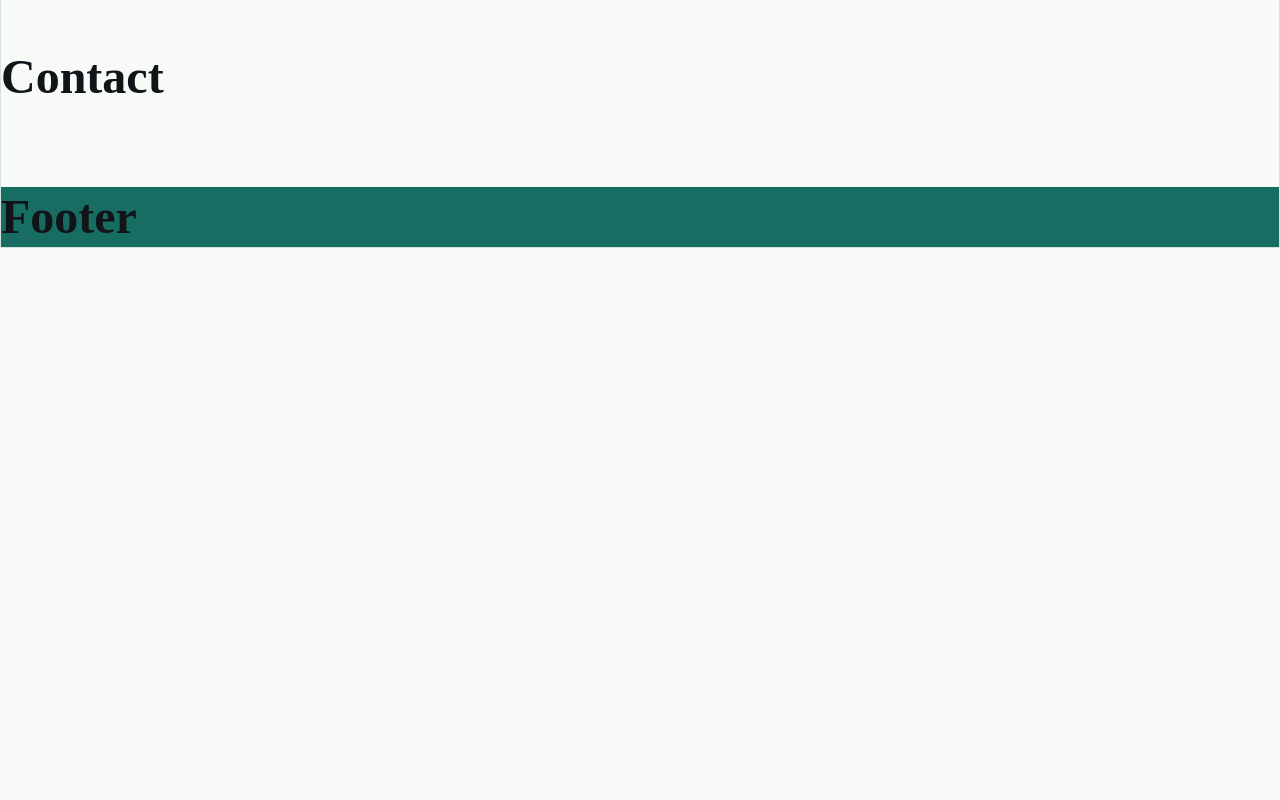
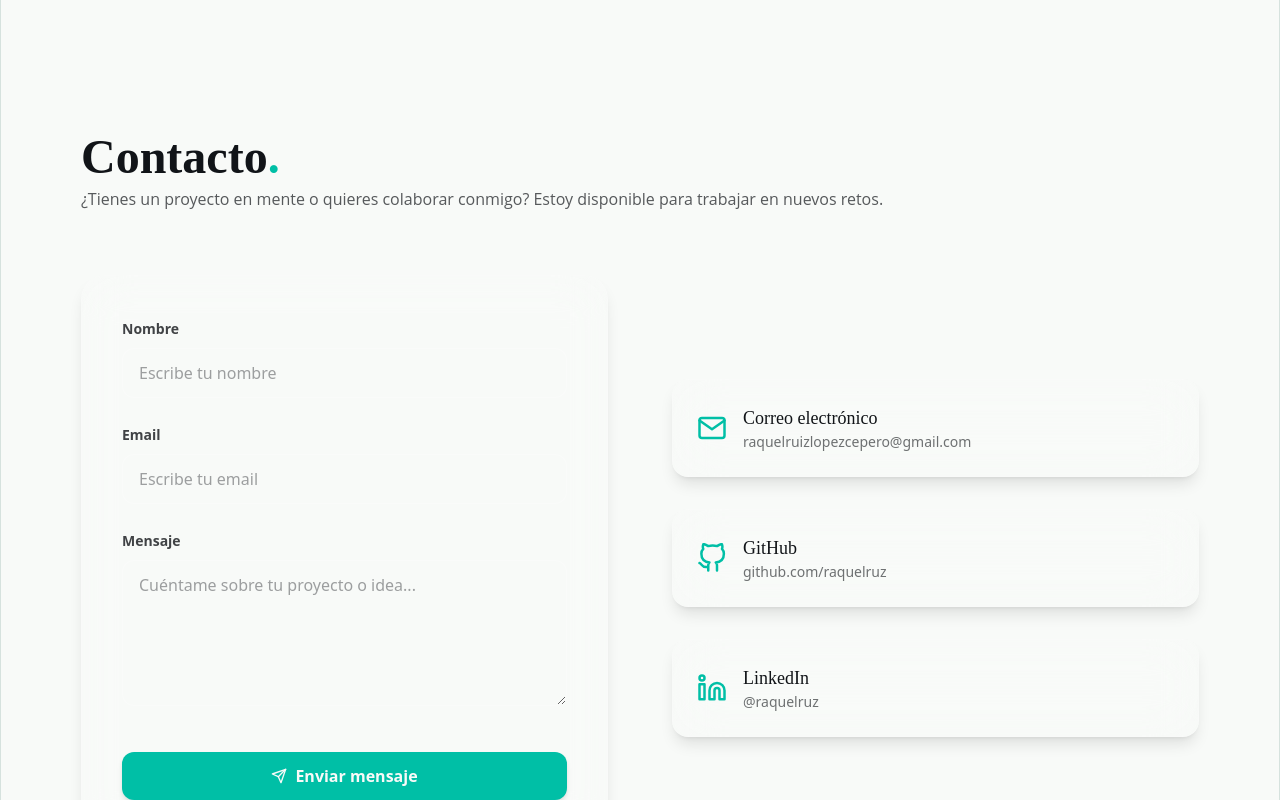
Before and after one commit to raquelruz/portfolio-react, a React (Vite) app: page / in a window 1280 px wide. Shown: the part 4120-4920 px from the top of the page. Before the commit the page ends 4368 px from the top, so only its background shows below. Built offline with nearby package versions, Linux system fonts and the light colour scheme.

Commit message:
feature(contact): first design for contact

```diff
--- a/index.html
+++ b/index.html
@@ -8,9 +8,9 @@
 		<link rel="preconnect" href="https://fonts.googleapis.com" />
 		<link rel="preconnect" href="https://fonts.gstatic.com" crossorigin />
 		<link
-  href="https://fonts.googleapis.com/css2?family=Oswald:wght@500;600&family=Outfit:wght@300;400;600&display=swap"
-  rel="stylesheet"
-/>
+			href="https://fonts.googleapis.com/css2?family=Oswald:wght@500;600&family=Outfit:wght@300;400;600&display=swap"
+			rel="stylesheet"
+		/>
 
 		<title>portfolio-react</title>
 	</head>
--- a/src/components/Contact.jsx
+++ b/src/components/Contact.jsx
@@ -1,7 +1,168 @@
+import { motion } from "framer-motion";
+import { FiMail, FiGithub, FiLinkedin, FiSend } from "react-icons/fi";
+import { useState } from "react";
+
 export const Contact = () => {
-    return (
-        <div>
-            <h1>Contact</h1>
-        </div>
-    )
-}
+	const [form, setForm] = useState({
+		name: "",
+		email: "",
+		message: "",
+	});
+
+	const handleChange = (event) => {
+		setForm({ ...form, [event.target.name]: event.target.value });
+	};
+
+	const handleSubmit = (event) => {
+		event.preventDefault();
+
+		const subject = encodeURIComponent(`Nuevo mensaje de ${form.name}`);
+		const body = encodeURIComponent(
+			`Nombre: ${form.name}\nEmail: ${form.email}\n\nMensaje:\n${form.message}`
+		);
+
+		window.location.href = `mailto:raquelruizlopezcepero@gmail.com?subject=${subject}&body=${body}`;
+	};
+
+	return (
+		<section
+			id="contact"
+			className="px-6 md:px-20 py-20 bg-bg text-text transition-colors duration-700"
+		>
+			<motion.div
+				initial={{ opacity: 0, y: 20 }}
+				whileInView={{ opacity: 1, y: 0 }}
+				transition={{ duration: 0.7 }}
+				viewport={{ once: true }}
+				className="mb-16"
+			>
+				<h1 className="text-4xl md:text-5xl font-bold font-title">
+					Contacto<span className="text-accent">.</span>
+				</h1>
+				<p className="text-text/70 font-landing mx-auto">
+					¿Tienes un proyecto en mente o quieres colaborar conmigo?
+					Estoy disponible para trabajar en nuevos retos.
+				</p>
+			</motion.div>
+
+			<div className="grid grid-cols-1 lg:grid-cols-2 gap-16">
+				<motion.form
+					onSubmit={handleSubmit}
+					initial={{ opacity: 0, x: -20 }}
+					whileInView={{ opacity: 1, x: 0 }}
+					transition={{ duration: 0.8 }}
+					viewport={{ once: true }}
+					className="bg-white/5 backdrop-blur-xl border border-white/10 rounded-3xl p-10 shadow-lg"
+				>
+					<div className="flex flex-col gap-6">
+						<div>
+							<label className="text-sm font-semibold text-text/80">Nombre</label>
+							<input
+								type="text"
+								name="name"
+								value={form.name}
+								onChange={handleChange}
+								className="w-full mt-2 px-4 py-3 rounded-xl bg-white/5 border border-white/20 text-text placeholder-text/40 focus:border-accent focus:ring-2 focus:ring-accent/40 outline-none transition-all"
+								placeholder="Escribe tu nombre"
+								required
+							/>
+						</div>
+
+						<div>
+							<label className="text-sm font-semibold text-text/80">Email</label>
+							<input
+								type="email"
+								name="email"
+								value={form.email}
+								onChange={handleChange}
+								className="w-full mt-2 px-4 py-3 rounded-xl bg-white/5 border border-white/20 text-text placeholder-text/40 focus:border-accent focus:ring-2 focus:ring-accent/40 outline-none transition-all"
+								placeholder="Escribe tu email"
+								required
+							/>
+						</div>
+
+						<div>
+							<label className="text-sm font-semibold text-text/80">Mensaje</label>
+							<textarea
+								name="message"
+								value={form.message}
+								onChange={handleChange}
+								rows="5"
+								className="w-full mt-2 px-4 py-3 rounded-xl bg-white/5 border border-white/20 text-text placeholder-text/40 focus:border-accent focus:ring-2 focus:ring-accent/40 outline-none transition-all"
+								placeholder="Cuéntame sobre tu proyecto o idea..."
+								required
+							></textarea>
+						</div>
+
+						<motion.button
+							type="submit"
+							whileHover={{ scale: 1.04 }}
+							whileTap={{ scale: 0.95 }}
+							transition={{ type: "spring", stiffness: 300 }}
+							className="mt-4 w-full flex items-center justify-center gap-2 bg-accent text-bg font-semibold py-3 rounded-xl shadow-md hover:bg-accent/80 transition-all"
+						>
+							<FiSend />
+							Enviar mensaje
+						</motion.button>
+					</div>
+				</motion.form>
+
+				{/* RRSS */}
+				<motion.div
+					initial={{ opacity: 0, x: 20 }}
+					whileInView={{ opacity: 1, x: 0 }}
+					transition={{ duration: 0.8 }}
+					viewport={{ once: true }}
+					className="flex flex-col justify-center gap-8"
+				>
+					<a
+						href="mailto:raquelruizlopezcepero@gmail.com"
+						className="group flex items-center gap-4 p-6 rounded-2xl bg-white/5 backdrop-blur-xl border border-white/10 shadow-lg hover:border-accent hover:shadow-accent/20 transition-all"
+					>
+						<div className="text-3xl text-accent">
+							<FiMail />
+						</div>
+						<div>
+							<p className="font-title text-lg group-hover:text-accent transition">
+								Correo electrónico
+							</p>
+							<p className="text-text/60 text-sm">raquelruizlopezcepero@gmail.com</p>
+						</div>
+					</a>
+
+					<a
+						href="https://github.com/raquelruz"
+						target="_blank"
+						className="group flex items-center gap-4 p-6 rounded-2xl bg-white/5 backdrop-blur-xl border border-white/10 shadow-lg hover:border-accent hover:shadow-accent/20 transition-all"
+					>
+						<div className="text-3xl text-accent">
+							<FiGithub />
+						</div>
+						<div>
+							<p className="font-title text-lg group-hover:text-accent transition">
+								GitHub
+							</p>
+							<p className="text-text/60 text-sm">github.com/raquelruz</p>
+						</div>
+					</a>
+
+					<a
+						href="https://www.linkedin.com/in/raquelruz"
+						target="_blank"
+						className="group flex items-center gap-4 p-6 rounded-2xl bg-white/5 backdrop-blur-xl border border-white/10 shadow-lg hover:border-accent hover:shadow-accent/20 transition-all"
+					>
+						<div className="text-3xl text-accent">
+							<FiLinkedin />
+						</div>
+						<div>
+							<p className="font-title text-lg group-hover:text-accent transition">
+								LinkedIn
+							</p>
+							<p className="text-text/60 text-sm">@raquelruz</p>
+						</div>
+					</a>
+				</motion.div>
+			</div>
+		</section>
+	);
+};
```
